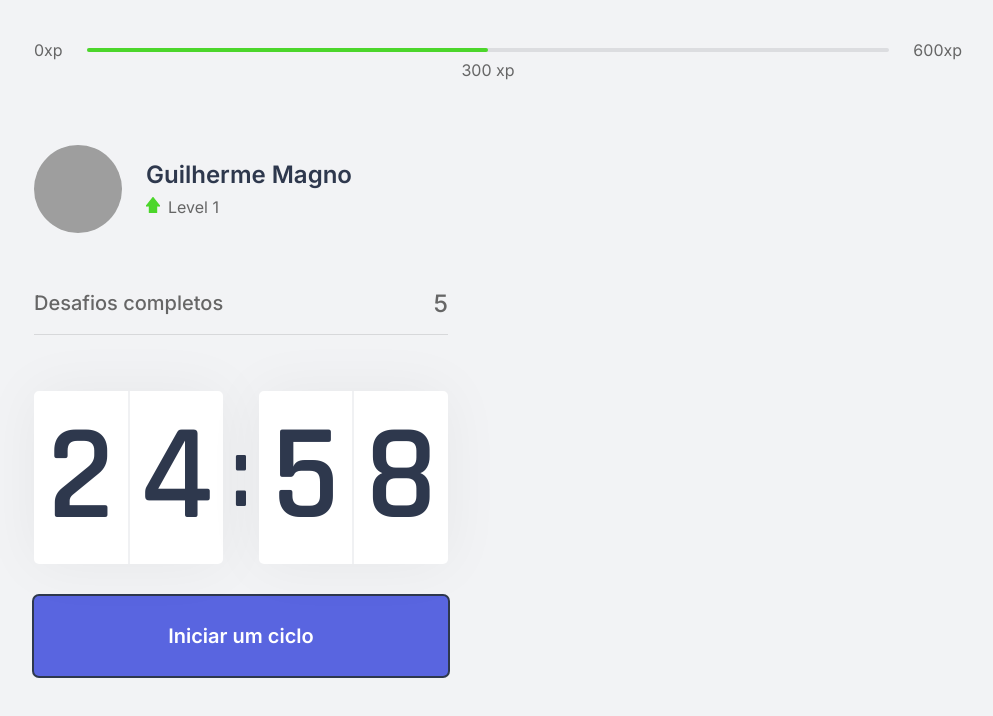
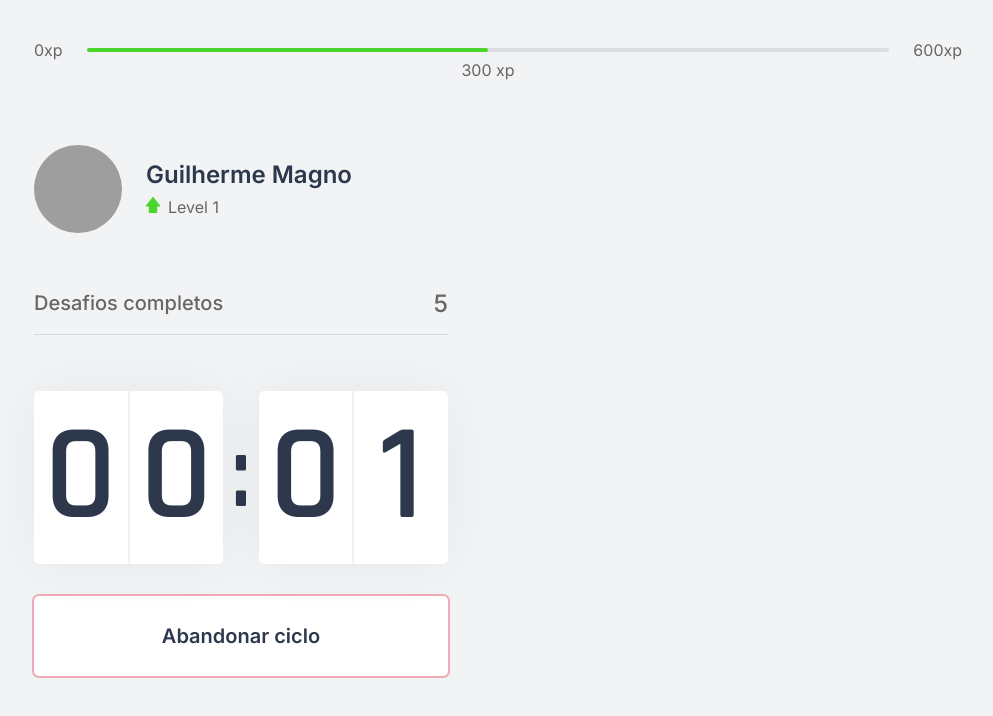
Before and after one commit to devMagno/move.it, a Next.js app: page / in a window 1280 px wide. Both pictures are taken after a click on the button "Iniciar um ciclo". Shown: the top 716 px of the page, without its empty margins (142-1135 px from the left). Built offline with nearby package versions, Linux system fonts and the light colour scheme; grey boxes are pictures that could not be loaded.

Commit message:
Adiciona funcionalidades do Countdown

```diff
--- a/src/components/Countdown.tsx
+++ b/src/components/Countdown.tsx
@@ -1,9 +1,12 @@
 import { useEffect, useState } from 'react';
 import styles from '../styles/components/Countdown.module.css';
 
+let countdownTimeout: NodeJS.Timeout
+
 export function Countdown() {
-  const [time, setTime] = useState(25 * 60)
-  const [active, setActive] = useState(false)
+  const [time, setTime] = useState(0.05 * 60)
+  const [isActive, setIsActive] = useState(false)
+  const [hasFinished, setHasFinished] = useState(false)
 
   const minutes = Math.floor(time / 60)
   const seconds = time % 60
@@ -12,16 +15,25 @@ export function Countdown() {
   const [secondLeft, secondRight] = String(seconds).padStart(2, '0').split('')
 
   function startCountdown() {
-    setActive(true)
+    setIsActive(true)
+  }
+  function resetCountdown() {
+    clearTimeout(countdownTimeout)
+    setIsActive(false)
+    setTime(0.05 * 60)
   }
 
   useEffect(() => {
-    if(active && time > 0) {
-      setTimeout(() => {
+    if(isActive && time > 0) {
+      countdownTimeout = setTimeout(() => {
         setTime(time - 1)
       }, 1000)
     }
-  }, [active, time])
+    else if(isActive && time === 0) {
+      setHasFinished(true)
+      setIsActive(false)
+    }
+  }, [isActive, time])
 
 
   return(
@@ -37,7 +49,17 @@ export function Countdown() {
           <span>{secondRight}</span>
         </div>
       </div>
-      <button type="button" className={styles.countdownButton} onClick={startCountdown}>Iniciar um ciclo</button>
+      { hasFinished ? (
+        <button disabled className={styles.countdownButton}>Ciclo encerrado</button>
+      ) : (
+        <>
+        { isActive ? (
+          <button type="button" className={`${styles.countdownButton} ${styles.countdownButtonActive}`} onClick={resetCountdown}>Abandonar ciclo</button>
+        ) : (
+          <button type="button" className={styles.countdownButton} onClick={startCountdown}>Iniciar um ciclo</button>
+        ) }
+        </>
+      )}
     </div>
   );
 }
--- a/src/styles/components/Countdown.module.css
+++ b/src/styles/components/Countdown.module.css
@@ -47,11 +47,39 @@
   color: var(--white);
   font-size: 1.25rem;
   font-weight: 600;
-  transition: background-color .2s, box-shadow .2s;
+  transition: background-color .2s ease-in-out, box-shadow .2s ease-in-out, color .2s ease-in-out;
 }
-.countdownButton:hover {
+.countdownButton:not(:disabled):hover {
   background-color: var(--blue-dark);
 }
-.countdownButton:focus {
+.countdownButton:not(:disabled):focus {
   box-shadow: 0px 0px 0px 2px var(--title);
 }
+
+.countdownButtonActive {
+  background-color: var(--white);
+  color: var(--title);
+}
+.countdownButtonActive:not(:disabled):hover {
+  background-color: var(--red);
+  color: var(--white);
+}
+.countdownButtonActive:not(:disabled):focus {
+  box-shadow: 0px 0px 0px 2px rgba(232, 63, 91, 0.4);
+}
+
+.countdownButton:disabled {
+  background: var(--white);
+  color: var(--text);
+  cursor: not-allowed;
+  position: relative;
+}
+.countdownButton:disabled::after {
+  position: absolute;
+  content: '';
+  border-radius: 0 0 5px 5px;
+  width: 100%;
+  height: 3px;
+  background-color: var(--green);
+  bottom: 0;
+}
```
